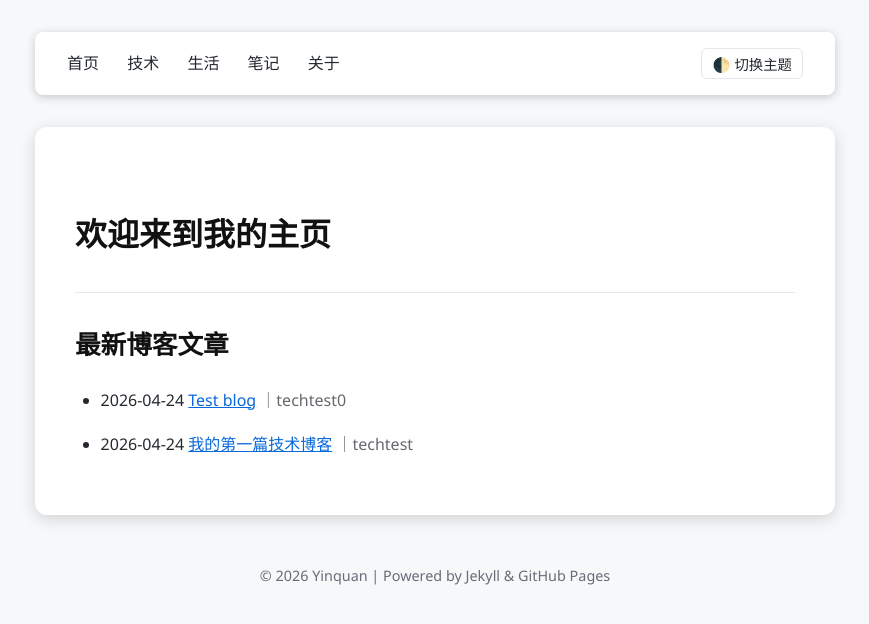
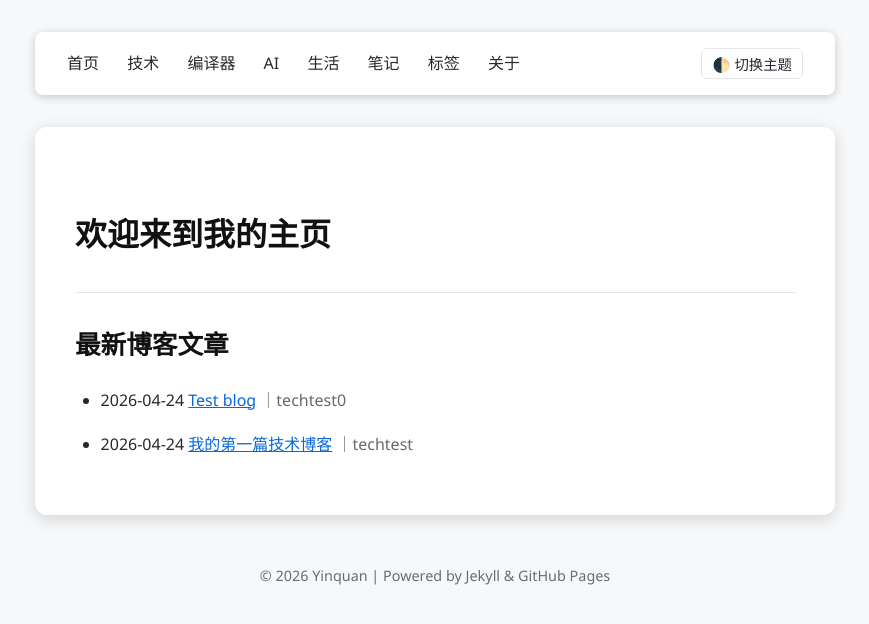
Before and after one commit to YinquanZeng/YinquanZeng.github.io, a Jekyll site: the page built from index.md, in a window 1280 px wide. Shown: the top 624 px of the page, without its empty margins (205-1074 px from the left). Built offline with Jekyll 4.4.1, drawn with Linux system fonts in a browser that asks for light colours.

Commit message:
Update default.html

```diff
--- a/_layouts/default.html
+++ b/_layouts/default.html
@@ -146,11 +146,16 @@
   <div class="container">
     <nav>
       <div class="nav-links">
+
         <a href="/">首页</a>
         <a href="/category/tech/">技术</a>
+        <a href="/category/tech/compiler/">编译器</a>
+        <a href="/category/tech/ai/">AI</a>
         <a href="/category/life/">生活</a>
         <a href="/category/note/">笔记</a>
+        <a href="/tags/list/">标签</a>
         <a href="/about/">关于</a>
+
       </div>
       <button id="themeBtn">🌓 切换主题</button>
     </nav>
```
